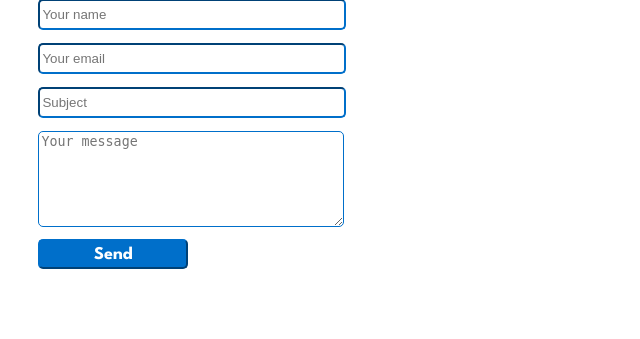
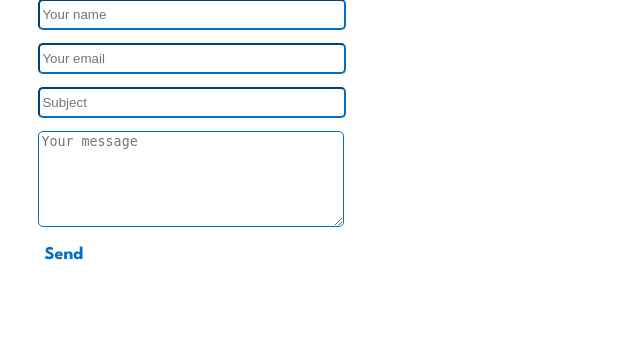
Before and after one commit to OwnStyle777/myPorfolioPage, a PHP site: page /contacts.html in a window 1280 px wide. Shown: the part 309-648 px from the top of the page, without its empty margins (0-640 px from the left). Run offline with PHP 8.4, Linux system fonts and the light colour scheme.

Commit message:
change styles of buttons

```diff
--- a/myPortfolio/contacts.html
+++ b/myPortfolio/contacts.html
@@ -52,7 +52,7 @@
                 <input class="inputStyles" type="email" name="_replyto" placeholder="Your email" required>
                 <input class="inputStyles" type="text" name="_subject" placeholder="Subject">
                 <textarea class="inputStyles contactText"name="message" placeholder="Your message" required></textarea>
-                <button id="submitButton" class="buttonStyle2" type="submit">Send</button>
+                <button id="submitButton" class="buttonStyle" type="submit">Send</button>
     </form>
         </div>
     </section>
--- a/myPortfolio/index.css
+++ b/myPortfolio/index.css
@@ -120,34 +120,33 @@ body{
 
 .buttonStyle{
   display: block;
-  width: 150px;
   margin-bottom: 1%;
   margin-left: 3%;
    height: 30px;
+   color: #006fca; /* farba textu */
    font-family: "League Spartan", sans-serif;
    font-size: large;
    font-weight: 700;
-   border-color: #006fca;
-   color: #ffffff;
-   background-color: #006fca;
-   border-radius: 5px 5px 5px 5px;
+   cursor: pointer;
+   background: none;
+   border: none;
 
 }
 .buttonStyle1{
   display: block;
-  width: 150px;
   margin-bottom: 1%;
   margin-left: 3%;
    height: 30px;
+   color: #006fca; /* farba textu */
    font-family: "League Spartan", sans-serif;
    font-size: large;
    font-weight: 700;
-   border-color: #006fca;
-   color: #ffffff;
-   background-color: #006fca;
-   border-radius: 5px 5px 5px 5px;
+   cursor: pointer;
+   background: none;
+   border: none;
+ }
 
-}
+
 
 .buttonStyle2{
   display: block;
@@ -155,20 +154,20 @@ body{
   margin-bottom: 1%;
   margin-left: 3%;
    height: 30px;
+   color: #006fca; /* farba textu */
    font-family: "League Spartan", sans-serif;
    font-size: large;
    font-weight: 700;
-   border-color: #006fca;
-   color: #ffffff;
-   background-color: #006fca;
-   border-radius: 5px 5px 5px 5px;
+   cursor: pointer;
+   background: none;
+   border: none;
 
 }
 
 .buttonStyle:hover,
 .buttonStyle1:hover,
 .buttonStyle2:hover {
-  background-color: #00186e;
+  color: #00186e;
   cursor: pointer;
   transform: scale(1.1);
   transition: transform 0.3s ease;
@@ -263,6 +262,14 @@ body{
       width: 100px;
       height: 20px;
       margin-left: 10% ;
+    }
+    .secondElement{
+      width: 37% !important;
+    height: 37% !important;
+    }
+    .firstElement,.thirdElement{
+      width: 27% !important;
+    height: 27% !important;
     }
 
 
```
